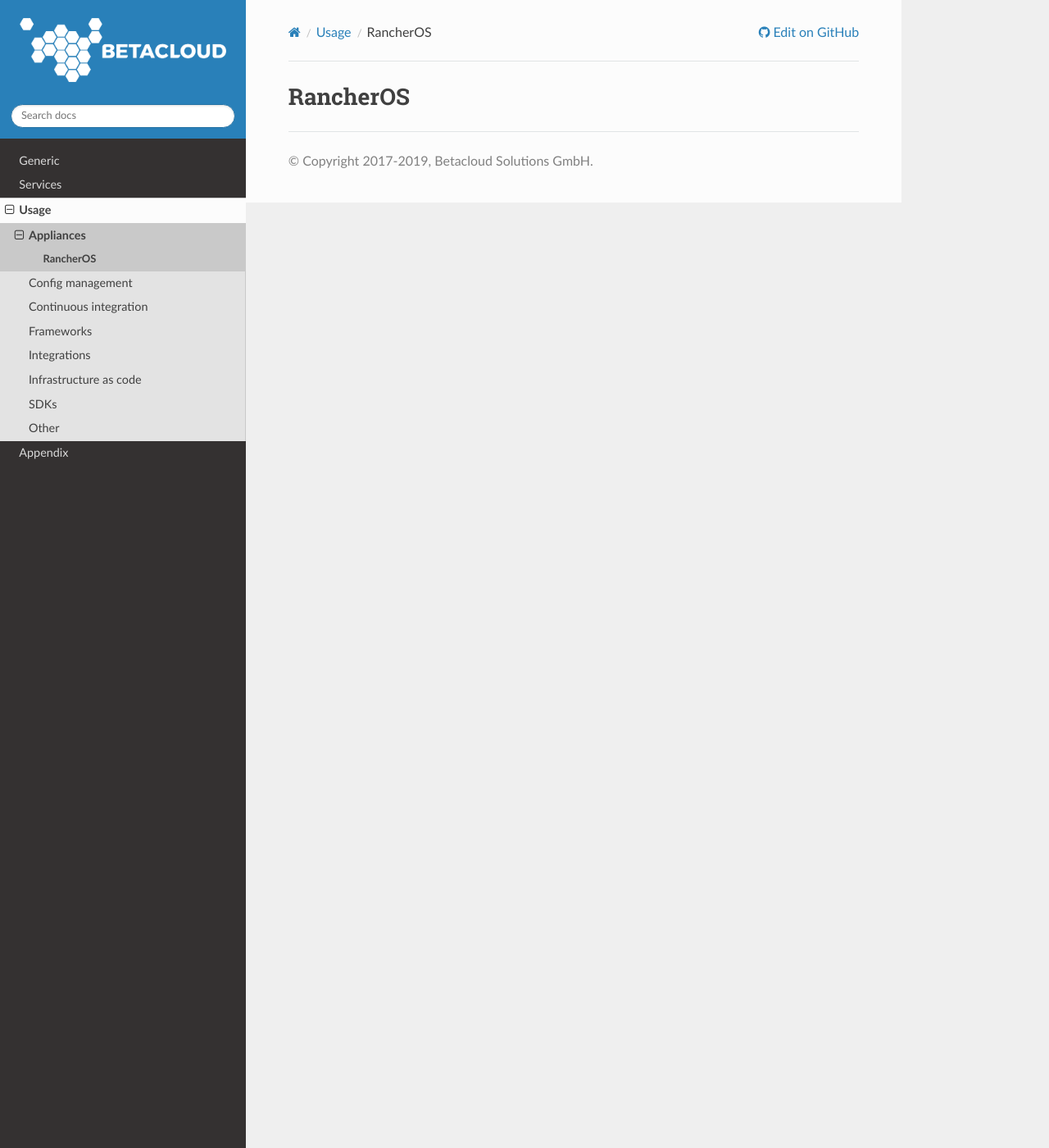
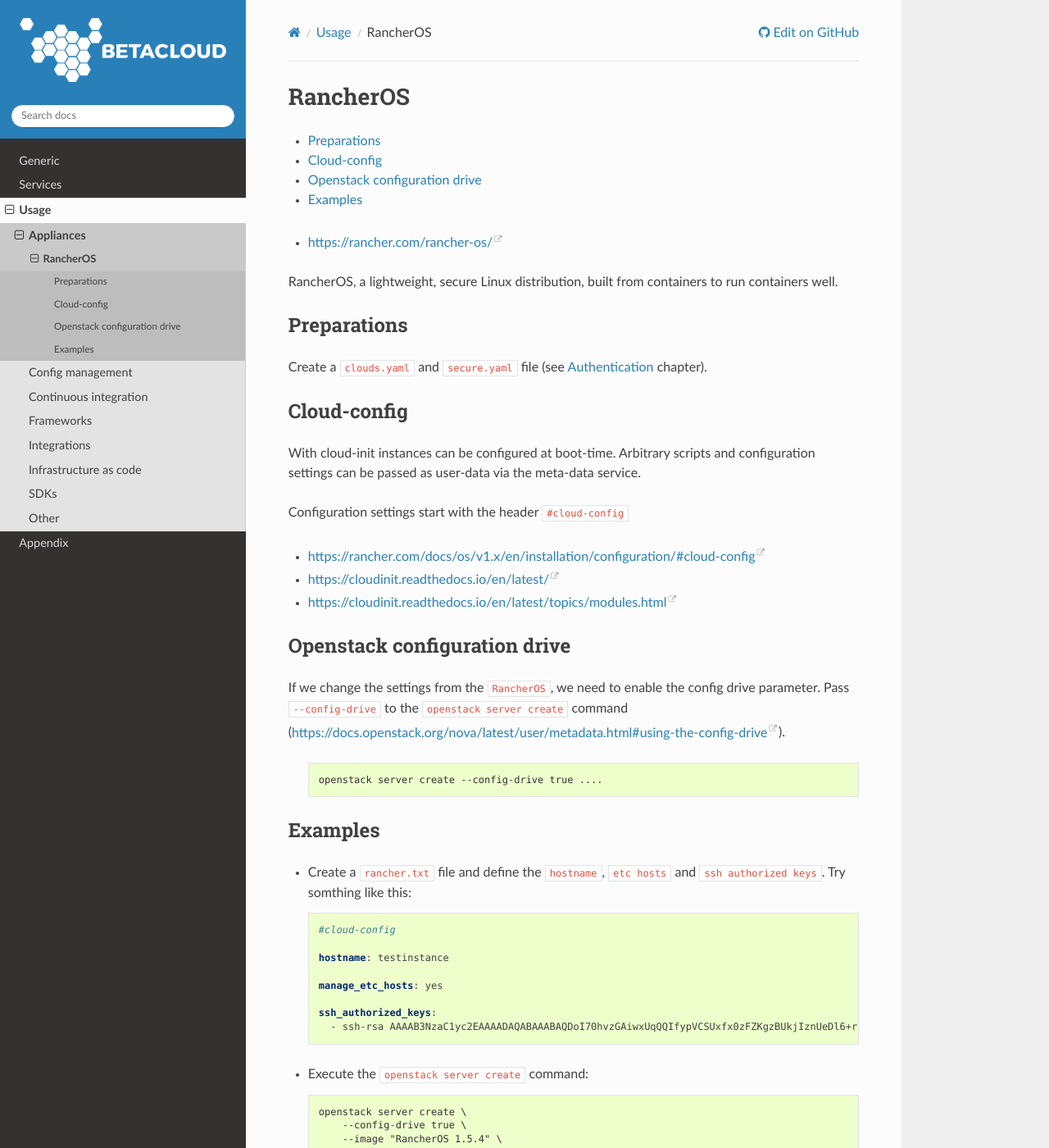
Before and after one commit to betacloud/documentation, a Sphinx documentation site: the page built from source/usage/rancheros.rst, in a window 1280 px wide and 1400 px high. Shown: the whole window at 82% size. Built offline with Sphinx 7.4.7 and the Read the Docs theme 2.0.0, drawn with Linux system fonts in a browser that asks for light colours; some of the changed text lies outside the part shown.

Commit message:
Add rancheros details (#16)

```diff
--- a/source/usage/rancheros.rst
+++ b/source/usage/rancheros.rst
@@ -1,3 +1,64 @@
 =========
 RancherOS
 =========
+
+.. contents::
+   :local:
+
+* https://rancher.com/rancher-os/
+
+RancherOS, a lightweight, secure Linux distribution, built from containers to run containers well.
+
+Preparations
+============
+Create a ``clouds.yaml`` and ``secure.yaml`` file (see :ref:`Authentication` chapter).
+
+
+Cloud-config
+============
+With cloud-init instances can be configured at boot-time. Arbitrary scripts and configuration settings can be passed as user-data via the meta-data service.
+
+Configuration settings start with the header ``#cloud-config``
+
+* https://rancher.com/docs/os/v1.x/en/installation/configuration/#cloud-config
+* https://cloudinit.readthedocs.io/en/latest/
+* https://cloudinit.readthedocs.io/en/latest/topics/modules.html
+
+
+Openstack configuration drive
+=============================
+If we change the settings from the ``RancherOS``, we need to enable the config drive parameter. Pass ``--config-drive`` to the ``openstack server create`` command (https://docs.openstack.org/nova/latest/user/metadata.html#using-the-config-drive).
+
+  .. code-block:: console
+
+     openstack server create --config-drive true ....
+
+
+Examples
+========
+
+* Create a ``rancher.txt`` file and define the ``hostname``, ``etc hosts`` and ``ssh authorized keys``. Try somthing like this:
+
+  .. code-block:: yaml
+
+     #cloud-config
+
+     hostname: testinstance
+
+     manage_etc_hosts: yes
+
+     ssh_authorized_keys:
+       - ssh-rsa AAAAB3NzaC1yc2EAAAADAQABAAABAQDoI70hvzGAiwxUqQQIfypVCSUxfx0zFZKgzBUkjIznUeDl6+rSwUtphS.....
+
+
+* Execute the ``openstack server create`` command:
+
+  .. code-block:: console
+
+     openstack server create \
+         --config-drive true \
+         --image "RancherOS 1.5.4" \
+         --flavor 2C-4GB-40GB \
+         --nic net-id=55bd2e08-428d-484b-9ac3-8ce5882e1c68 \
+         --security-group linux \
+         --max 1 --user-data /home/user/rancher.txt testinstance
```
